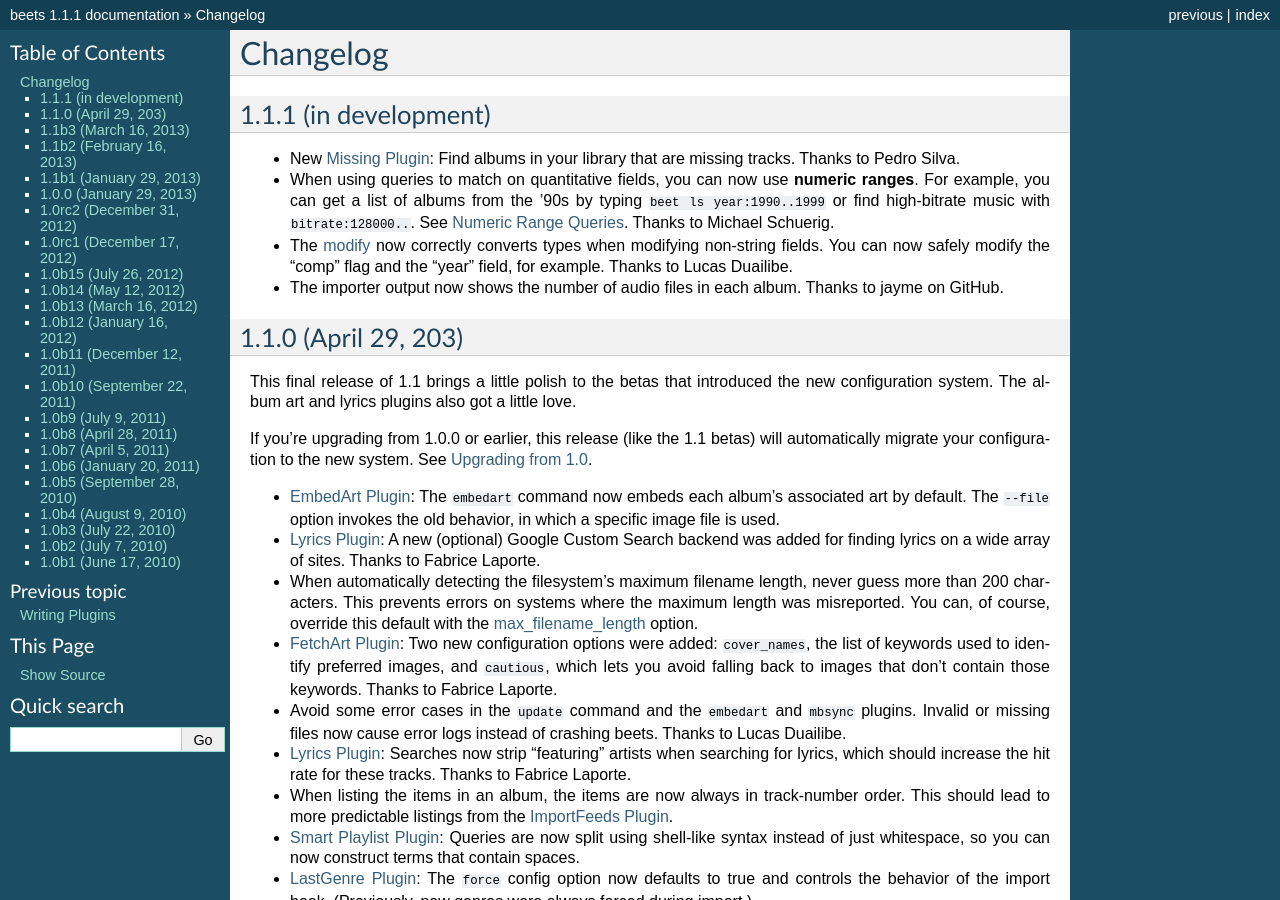
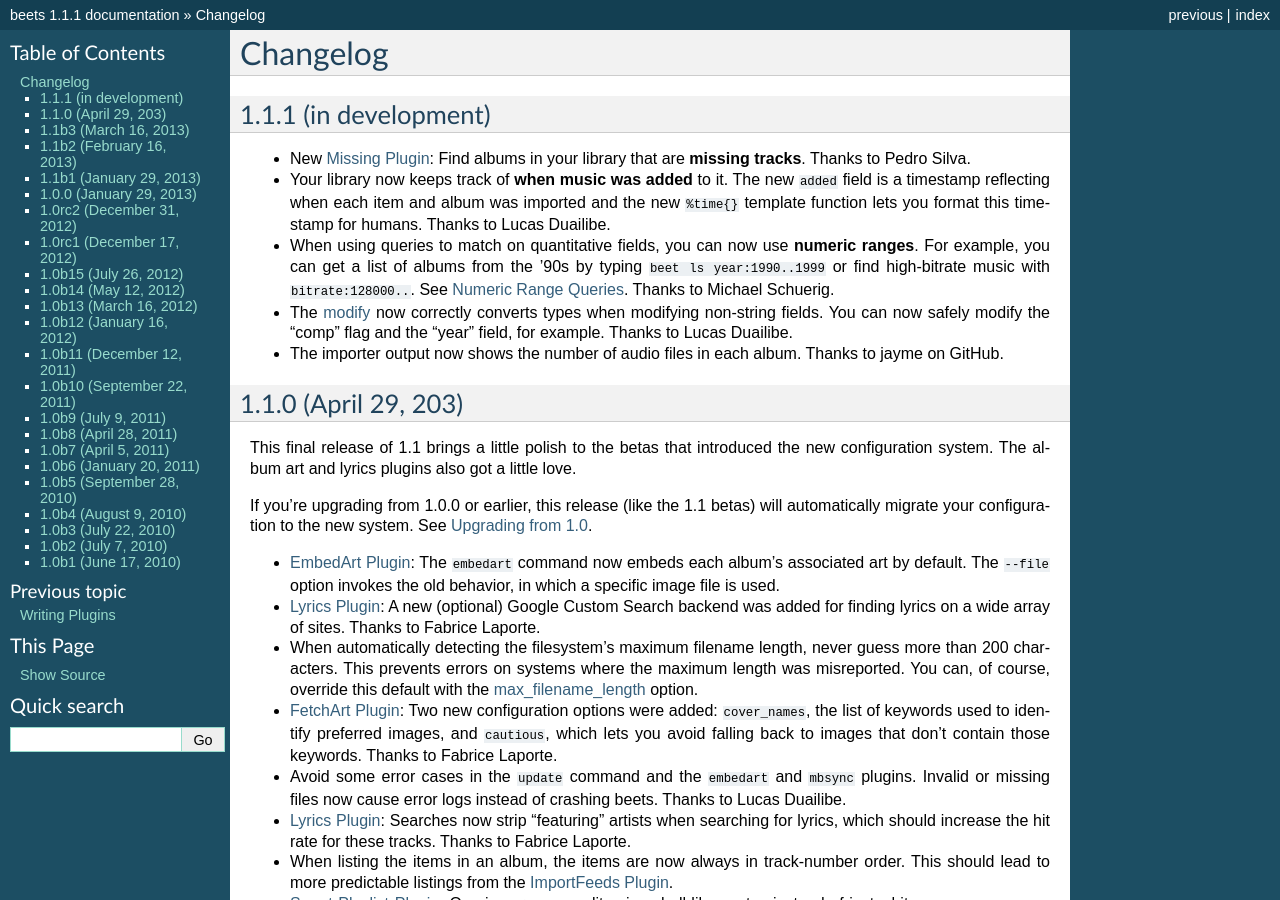
Before and after one commit to google-code-export/beets, a Sphinx documentation site: the page built from docs/changelog.rst, in a window 1280 px wide and 900 px high. Built offline with Sphinx 7.4.7, drawn with Linux system fonts in a browser that asks for light colours.

Commit message:
docs/changelog for date added (#264)

```diff
--- a/docs/changelog.rst
+++ b/docs/changelog.rst
@@ -4,8 +4,12 @@
 1.1.1 (in development)
 ----------------------
 
-* New :doc:`/plugins/missing`: Find albums in your library that are missing
-  tracks. Thanks to Pedro Silva.
+* New :doc:`/plugins/missing`: Find albums in your library that are **missing
+  tracks**. Thanks to Pedro Silva.
+* Your library now keeps track of **when music was added** to it. The new
+  ``added`` field is a timestamp reflecting when each item and album was
+  imported and the new ``%time{}`` template function lets you format this
+  timestamp for humans. Thanks to Lucas Duailibe.
 * When using queries to match on quantitative fields, you can now use
   **numeric ranges**. For example, you can get a list of albums from the '90s
   by typing ``beet ls year:1990..1999`` or find high-bitrate music with
```
Also changed, not shown: docs/reference/pathformat.rst (+9 -4 lines).
